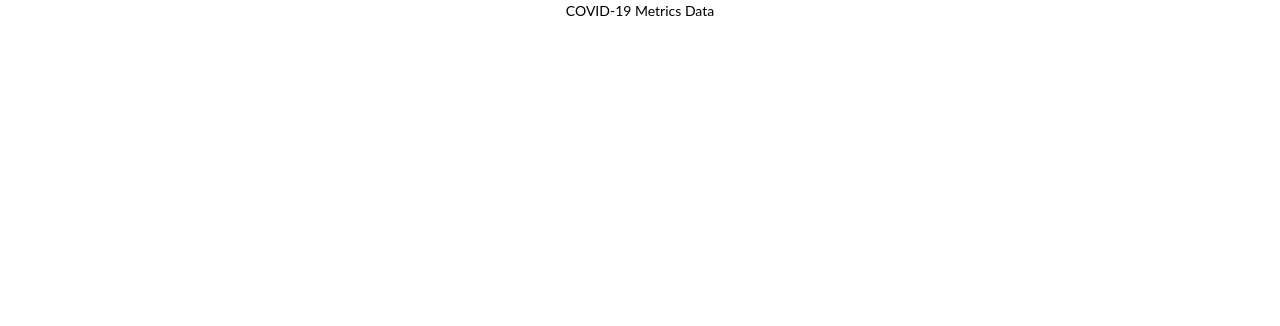
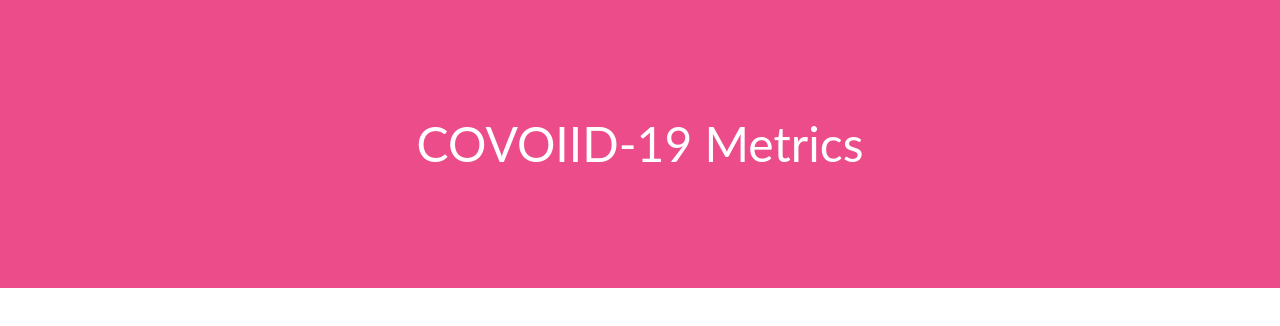
Before and after one commit to AmaduKamara/covid-metrics-data, a React (Create React App) app: page / in a window 1280 px wide. Shown: the top 326 px of the page. Built offline with nearby package versions, Linux system fonts and the light colour scheme.

Commit message:
Add prettier config file and Header component

```diff
--- a/src/App.js
+++ b/src/App.js
@@ -1,9 +1,10 @@
 import "./App.css";
+import Header from "./components/Header";
 
 function App() {
   return (
     <div className="App">
-      <h1>COVID-19 Metrics Data</h1>
+      <Header />
     </div>
   );
 }
--- /dev/null
+++ b/src/components/Header.js
@@ -0,0 +1,11 @@
+import React from "react";
+
+const Header = () => {
+  return (
+    <div className="h-72 flex items-center justify-center bg-main">
+      <h1 className="text-5xl text-white">COVOIID-19 Metrics</h1>
+    </div>
+  );
+};
+
+export default Header;
```
Also changed, not shown: .prettierrc.json (added).
